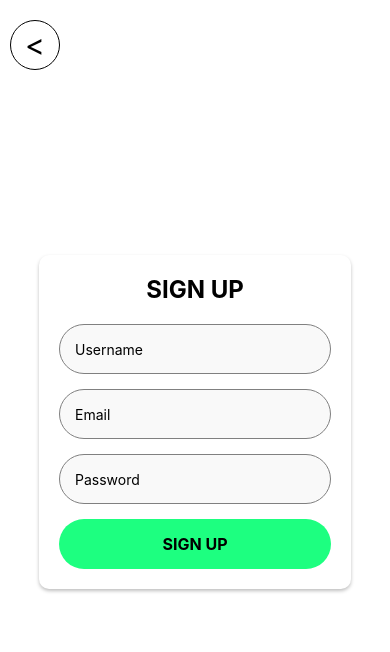
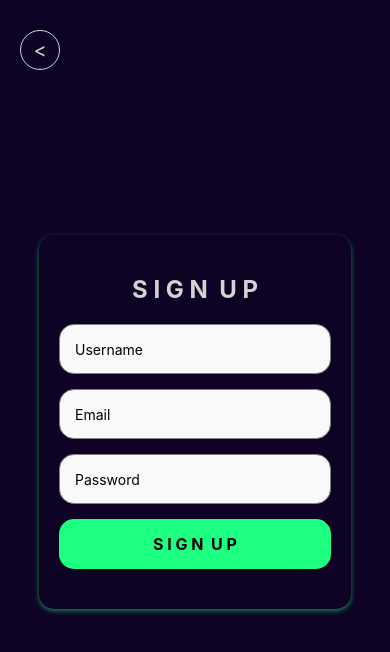
Before and after one commit to Vishnu-1203/EduX, a React Native app: screen /Signup in a window 390 px wide. Shown: the top 652 px of the page. Built offline with nearby package versions, Linux system fonts and the light colour scheme; what @react-native-google-signin/google-signin would draw is missing.

Commit message:
Update signup.jsx
updated the signup page

```diff
--- a/src/screens/signup.jsx
+++ b/src/screens/signup.jsx
@@ -36,7 +36,7 @@ export default function SignUp({ navigation }) {
         <Text style={styles.backButtonText}>{"<"}</Text>
       </TouchableOpacity>
       <View style={styles.signupBox}>
-        <Text style={styles.signupTitle}>SIGN UP</Text>
+        <Text style={styles.signupTitle}>S I G N  U P</Text>
         <TextInput
           placeholder="Username"
           style={styles.input}
@@ -60,7 +60,7 @@ export default function SignUp({ navigation }) {
           style={styles.signupButton}
           onPress={() => handleSignUp(username, email, password)}
         >
-          <Text style={styles.signupButtonText}>SIGN UP</Text>
+          <Text style={styles.signupButtonText}>S I G N  U P</Text>
         </TouchableOpacity>
       </View>
     </View>
@@ -70,49 +70,52 @@ export default function SignUp({ navigation }) {
 const styles = StyleSheet.create({
   container: {
     flex: 1,
-    backgroundColor: "white",
+    backgroundColor: "#0E0325",
     alignItems: "center",
     justifyContent: "center",
   },
-backButton: {
+  backButton: {
     position: "absolute",
-    top: 20,
-    left: 10,
-    width: 50,
-    height: 50,
+    top: 30,
+    left: 20,
+    width: 40,
+    height: 40,
     borderRadius: 30,
     borderWidth: 1,
-    borderColor: "black",
+    borderColor: "lightgrey",
     justifyContent: "center",
     alignItems: "center",
   },
   backButtonText: {
-    fontSize: 30,
-    color: "black",
+    fontSize: 20,
+    color: "lightgrey",
   },
   signupBox: {
     width: "80%",
-    backgroundColor: "white",
-    borderRadius: 10,
-    shadowColor: "#000",
+    backgroundColor: "#0E0325",
+    borderRadius: 15,
+    shadowColor: "#1DFF80",
     shadowOffset: { width: 0, height: 2 },
-    shadowOpacity: 0.25,
-    shadowRadius: 3.84,
-    elevation: 5,
+    shadowOpacity: 0.5,
+    shadowRadius: 5,
+    elevation: 20,
     padding: 20,
     alignItems: "center",
+    paddingTop: 40,
+    paddingBottom: 40,
   },
   signupTitle: {
     fontSize: 24,
     fontWeight: "bold",
     marginBottom: 20,
+    color: "lightgrey",
   },
   input: {
     width: "100%",
     height: 50,
     borderWidth: 1,
     borderColor: "gray",
-    borderRadius: 25,
+    borderRadius: 15,
     paddingHorizontal: 15,
     marginBottom: 15,
     backgroundColor: "#f9f9f9",
@@ -121,7 +124,7 @@ backButton: {
     width: "100%",
     height: 50,
     backgroundColor: "#1DFF80",
-    borderRadius: 25,
+    borderRadius: 15,
     justifyContent: "center",
     alignItems: "center",
   },
```
